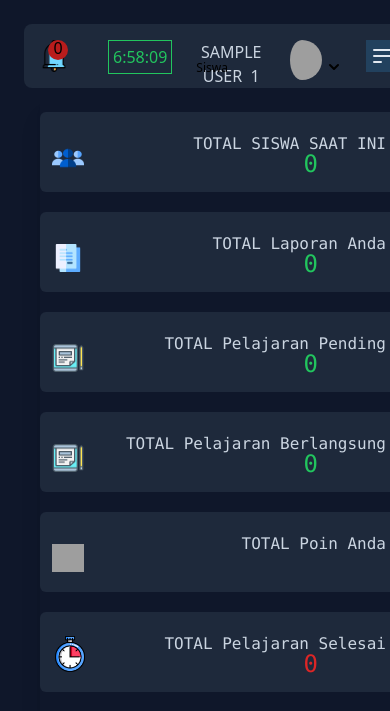
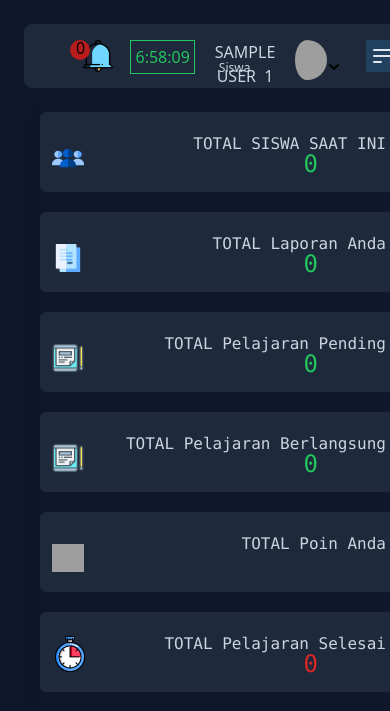
Before and after one commit to BerkatPS/BerkatPS.github.io, a PHP site: page /Project-Work/public in a window 390 px wide. Shown: the top 711 px of the page. Run offline with PHP 8.4, Linux system fonts and the light colour scheme; the visitor is signed in with stand-in values (Sample User, id 1); data that the repository does not hold is empty; style sheets or scripts are compiled from the project's sources; some libraries are stand-ins or nearby versions; grey boxes are pictures that could not be loaded.

Commit message:
Mengubah notification dan color siswa

```diff
--- a/public/pages/sidebar.php
+++ b/public/pages/sidebar.php
@@ -90,19 +90,20 @@ require_once('../connection/conf.php');
                     <div class="relative cursor-pointer" x-data="{ isOpen : false }">
                             <button
                             @click= "isOpen = !isOpen"
+                            class=""
                             >
-                                <div class="absolute flex items-center justify-center top-0 right-0 h-5 w-5 bg-red-700 rounded-full">
+                                <div class="absolute flex items-center justify-center top-0 right-0 h-5 w-5 bg-red-700 rounded-full md:ml-2">
                                     <?php $query = $confg->query("SELECT * FROM history_siswa WHERE id_siswa = $_SESSION[userId] OR id_kelas = '$_SESSION[kelas]' AND action = 'MATA PELAJARAN' OR action = 'STATUS PELAJARAN' OR action = 'PENGUMUMAN' ORDER BY id DESC")?>
                                     <span class="flex pb-1" id="notif-number"><?= mysqli_num_rows($query)?></span>
                                 </div>
-                                <img src="../icons/notification-bell.png" class="h-8 w-9" alt="" srcset="">
+                                <img src="../icons/notification-bell.png" class="h-8 w-9 ml-10" alt="" srcset="">
                             </button>
                             </script>
                             <ul
                             x-show="isOpen"
                             @click.away="isOpen = false"
                             x-transition:enter="transition ease-out duration-200" x-transition:enter-start="transform opacity-0 scale-95" x-transition:enter-end="transform opacity-100 scale-100" x-transition:leave="transition ease-in duration-200" x-transition:leave-start="transform opacity-100 scale-100" x-transition:leave-end="transform opacity-0 scale-95"
-                            class="absolute overflow-hidden rounded-md font-normal right-5 z-10 w-72 bg-slate-800 shadow-lg text-zinc-400 shadow-black gap-2">
+                            class="absolute overflow-hidden rounded-md font-normal right-none md:right-5 z-10 w-72 bg-slate-800 shadow-lg text-zinc-400 shadow-black gap-2">
                                 <span class="px-4 py-4 text-sm">Notification</span>
                                 <?php
                                 $sql = "SELECT * FROM history_siswa WHERE id_siswa = $_SESSION[userId] OR id_kelas = '$_SESSION[kelas]' AND action = 'MATA PELAJARAN' OR action = 'STATUS PELAJARAN' OR action = 'PENGUMUMAN' ORDER BY id DESC LIMIT 5";
@@ -137,7 +138,7 @@ require_once('../connection/conf.php');
                             class="flex items-center pb-2 focus:outline-none ">
                                 <div class="gap-3 relative flex md:text-base">
                                     <span class="flex space-y-2 text-slate-300 md:text-sm"><?= strtoupper($_SESSION['user']) .'&nbsp&nbsp'. strtoupper($_SESSION['kelas']);?> </span>
-                                   <span class="absolute pt-5 pl-1 text-xs items-center">Siswa</span>
+                                   <span class="absolute pt-5 pl-1 text-xs items-center text-slate-300">Siswa</span>
                                    <img src="https://raw.githubusercontent.com/sefyudem/Responsive-Login-Form/master/img/avatar.svg" class="rounded-full flex h-10 w-10 gap-2 pl-2" alt="image" srcset="">
                                 </div>
                                 <div class="relative">
```
